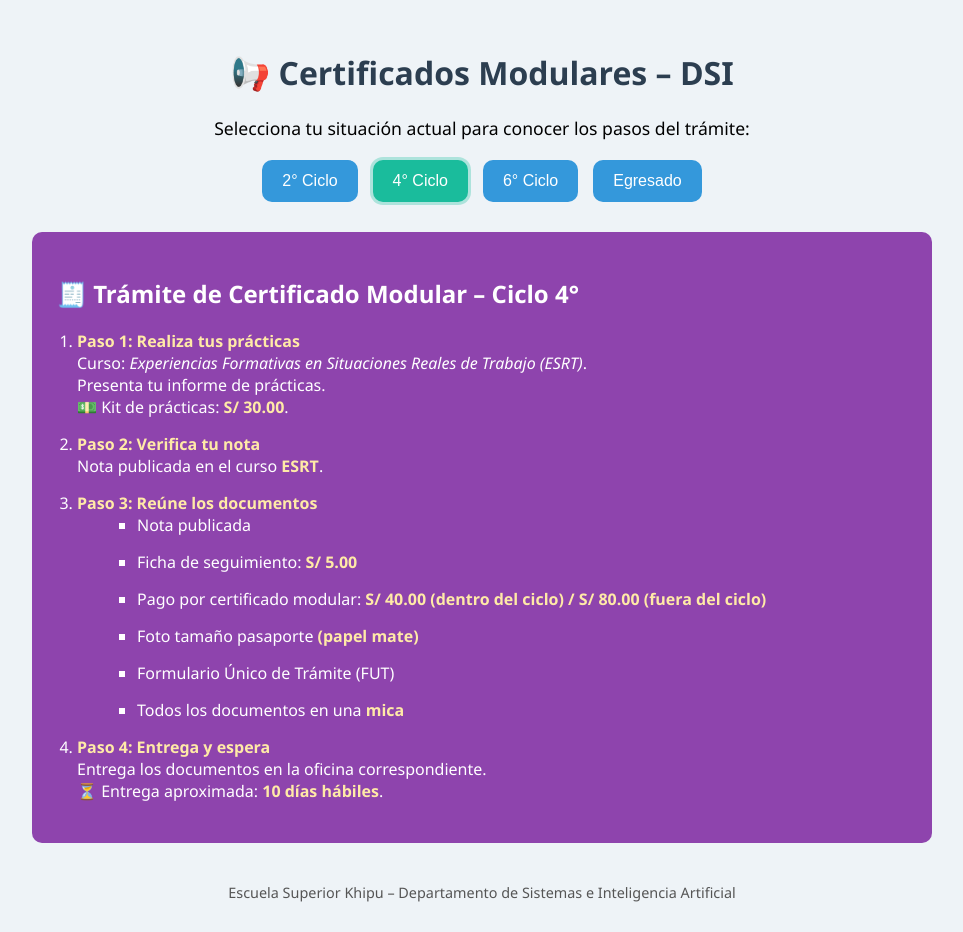
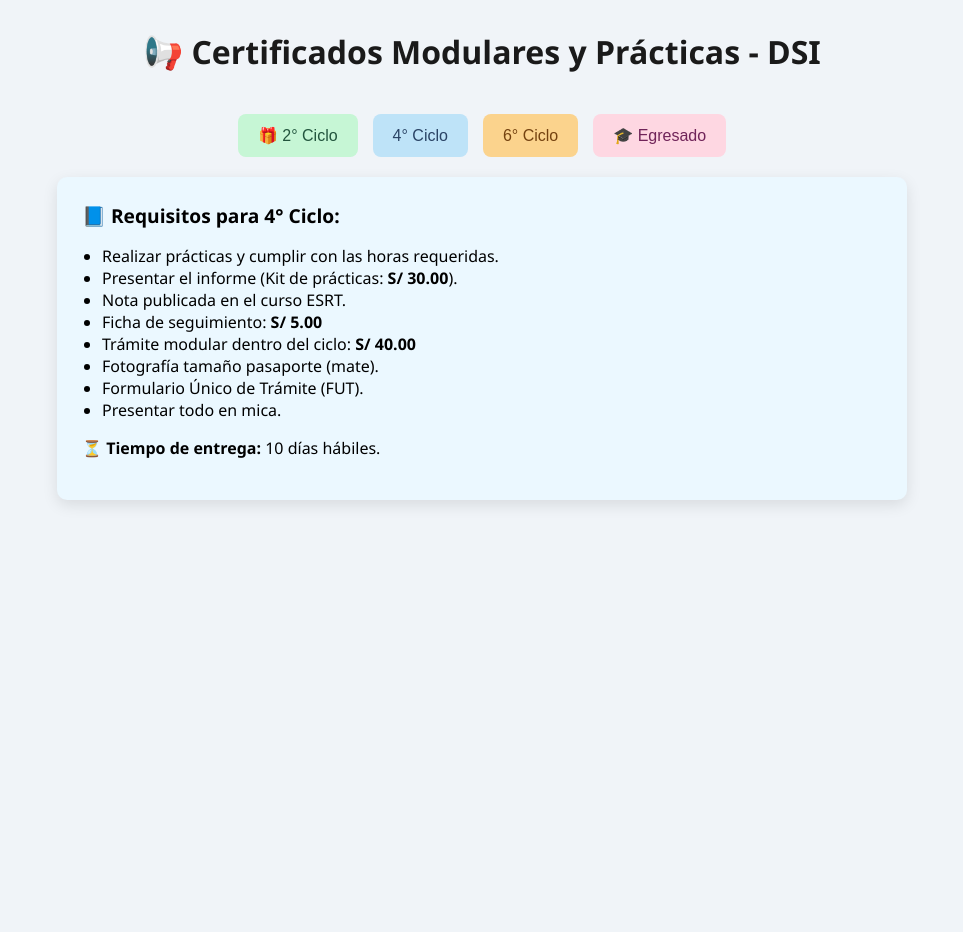
Before and after one commit to cristianloa/modulares, a plain HTML site: page index.html in a window 1280 px wide. Both pictures are taken after a click on the button "4° Ciclo". Shown: the whole page, without its empty margins (158-1121 px from the left). After the commit the page ends 800 px from the top, so only its background shows below. Drawn offline with Linux system fonts and the light colour scheme.

Commit message:
Update contenido variable index.html

```diff
--- a/index.html
+++ b/index.html
@@ -1,193 +1,192 @@
 <!DOCTYPE html>
 <html lang="es">
 <head>
-  <meta charset="UTF-8">
-  <meta name="viewport" content="width=device-width, initial-scale=1.0">
-  <title>Certificados Modulares – DSI</title>
+  <meta charset="UTF-8" />
+  <meta name="viewport" content="width=device-width, initial-scale=1.0"/>
+  <title>Certificados Modulares - DSI</title>
   <style>
     body {
       font-family: 'Segoe UI', sans-serif;
-      background: #eef3f7;
+      background-color: #f0f4f8;
       margin: 0;
-      padding: 30px;
-      max-width: 900px;
-      margin: auto;
+      padding: 0;
+      display: flex;
+      flex-direction: column;
+      align-items: center;
+      min-height: 100vh;
     }
 
     h1 {
-      text-align: center;
-      color: #2c3e50;
+      color: #1a1a1a;
+      margin-top: 30px;
     }
 
-    .intro {
-      text-align: center;
-      margin-bottom: 20px;
-      font-size: 1.1rem;
-    }
-
-    .botones-ciclos {
+    .selector {
+      margin: 20px 0;
       display: flex;
-      justify-content: center;
       gap: 15px;
-      margin-bottom: 30px;
       flex-wrap: wrap;
     }
 
-    .btn-ciclo {
+    .selector button {
       padding: 12px 20px;
       font-size: 1rem;
       border: none;
-      border-radius: 10px;
+      border-radius: 8px;
       cursor: pointer;
-      background-color: #3498db;
-      color: white;
-      transition: background-color 0.3s ease;
+      transition: background-color 0.3s, transform 0.2s;
     }
 
-    .btn-ciclo:hover {
-      background-color: #2c80b4;
+    .selector button:hover {
+      transform: scale(1.05);
     }
 
-    .btn-ciclo.activo {
-      background-color: #1abc9c;
-      box-shadow: 0 0 0 3px rgba(26, 188, 156, 0.3);
+    .selector .ciclo2 {
+      background-color: #c6f6d5;
+      color: #22543d;
     }
 
-    .card {
-      border-radius: 10px;
-      padding: 25px;
-      color: white;
-      margin-top: 20px;
+    .selector .ciclo4 {
+      background-color: #bee3f8;
+      color: #2a4365;
     }
 
-    .ciclo-2 { background-color: #16a085; }
-    .ciclo-4 { background-color: #8e44ad; }
-    .ciclo-6 { background-color: #e67e22; }
-    .egresado { background-color: #2c3e50; }
+    .selector .ciclo6 {
+      background-color: #fbd38d;
+      color: #744210;
+    }
 
-    ol {
+    .selector .egresado {
+      background-color: #fed7e2;
+      color: #702459;
+    }
+
+    .content {
+      background-color: white;
+      width: 90%;
+      max-width: 800px;
+      padding: 25px;
+      margin-bottom: 40px;
+      border-radius: 10px;
+      box-shadow: 0 5px 15px rgba(0,0,0,0.1);
+      display: none;
+    }
+
+    .visible {
+      display: block;
+      animation: fadeIn 0.4s ease-in-out;
+    }
+
+    @keyframes fadeIn {
+      from { opacity: 0; transform: translateY(10px); }
+      to { opacity: 1; transform: translateY(0); }
+    }
+
+    .title {
+      font-weight: bold;
+      margin-bottom: 15px;
+      font-size: 1.2rem;
+    }
+
+    ul {
       padding-left: 20px;
     }
 
-    li {
-      margin-bottom: 15px;
-    }
-
-    ul {
-      list-style-type: square;
-      margin-left: 20px;
-    }
-
-    strong {
-      color: #ffeaa7;
-    }
-
-    .footer {
-      margin-top: 40px;
-      text-align: center;
-      color: #555;
-      font-size: 0.9rem;
-    }
-
-    @media (max-width: 600px) {
-      .btn-ciclo {
-        width: 100%;
-        margin-bottom: 10px;
-        text-align: center;
-      }
-
-      .botones-ciclos {
-        flex-direction: column;
-        align-items: center;
-      }
-
-      body {
-        padding: 20px;
-      }
+    .promo {
+      font-weight: bold;
+      color: #2f855a;
+      margin-top: 15px;
     }
   </style>
 </head>
 <body>
+  <h1>📢 Certificados Modulares y Prácticas - DSI</h1>
 
-  <h1>📢 Certificados Modulares – DSI</h1>
-  <p class="intro">Selecciona tu situación actual para conocer los pasos del trámite:</p>
-
-  <div class="botones-ciclos">
-    <button class="btn-ciclo" onclick="mostrarInfo(this, 2)">2° Ciclo</button>
-    <button class="btn-ciclo" onclick="mostrarInfo(this, 4)">4° Ciclo</button>
-    <button class="btn-ciclo" onclick="mostrarInfo(this, 6)">6° Ciclo</button>
-    <button class="btn-ciclo" onclick="mostrarInfo(this, 'egresado')">Egresado</button>
+  <div class="selector">
+    <button class="ciclo2" onclick="mostrarContenido('ciclo2')">🎁 2° Ciclo</button>
+    <button class="ciclo4" onclick="mostrarContenido('ciclo4')">4° Ciclo</button>
+    <button class="ciclo6" onclick="mostrarContenido('ciclo6')">6° Ciclo</button>
+    <button class="egresado" onclick="mostrarContenido('egresado')">🎓 Egresado</button>
   </div>
 
-  <div id="resultado" class="content"></div>
-
-  <div class="footer">
-    Escuela Superior Khipu – Departamento de Sistemas e Inteligencia Artificial
-  </div>
+  <div id="contenido" class="content"></div>
 
   <script>
-    function mostrarInfo(boton, opcion) {
-      const resultado = document.getElementById('resultado');
-      const botones = document.querySelectorAll('.btn-ciclo');
+    const contenido = document.getElementById("contenido");
 
-      // Resetear clase activa
-      botones.forEach(btn => btn.classList.remove('activo'));
-      boton.classList.add('activo');
+    const data = {
+      ciclo2: `
+        <div class="title">🧾 Requisitos para 2° Ciclo:</div>
+        <ul>
+          <li>Realizar prácticas del ciclo y cumplir con las horas requeridas.</li>
+          <li>Presentar el informe (Kit de prácticas: <strong>S/ 30.00</strong>).</li>
+          <li>Tener la nota publicada en el curso de ESRT.</li>
+          <li>Ficha de seguimiento: <strong>S/ 5.00</strong></li>
+          <li>Trámite modular dentro del ciclo: <strong>S/ 40.00</strong></li>
+          <li>Foto tamaño pasaporte (mate).</li>
+          <li>Formulario Único de Trámite (FUT).</li>
+          <li>Presentar todo en mica.</li>
+        </ul>
+        <div class="promo">🎁 ¡Promoción especial para alumnos del 2° ciclo! Consulta en Secretaría Académica.</div>
+        <p><strong>⏳ Tiempo de entrega:</strong> 10 días hábiles.</p>
+      `,
+      ciclo4: `
+        <div class="title">📘 Requisitos para 4° Ciclo:</div>
+        <ul>
+          <li>Realizar prácticas y cumplir con las horas requeridas.</li>
+          <li>Presentar el informe (Kit de prácticas: <strong>S/ 30.00</strong>).</li>
+          <li>Nota publicada en el curso ESRT.</li>
+          <li>Ficha de seguimiento: <strong>S/ 5.00</strong></li>
+          <li>Trámite modular dentro del ciclo: <strong>S/ 40.00</strong></li>
+          <li>Fotografía tamaño pasaporte (mate).</li>
+          <li>Formulario Único de Trámite (FUT).</li>
+          <li>Presentar todo en mica.</li>
+        </ul>
+        <p><strong>⏳ Tiempo de entrega:</strong> 10 días hábiles.</p>
+      `,
+      ciclo6: `
+        <div class="title">📗 Requisitos para 6° Ciclo:</div>
+        <ul>
+          <li>Finalizar todas las prácticas del programa.</li>
+          <li>Presentar el informe final (Kit de prácticas: <strong>S/ 30.00</strong>).</li>
+          <li>Nota publicada en ESRT.</li>
+          <li>Ficha de seguimiento: <strong>S/ 5.00</strong></li>
+          <li>Trámite modular dentro del ciclo: <strong>S/ 40.00</strong></li>
+          <li>Foto tamaño pasaporte (mate).</li>
+          <li>Formulario Único de Trámite (FUT).</li>
+          <li>Presentar todo en mica.</li>
+        </ul>
+        <p><strong>⏳ Tiempo de entrega:</strong> 10 días hábiles.</p>
+      `,
+      egresado: `
+        <div class="title">🎓 Requisitos para Egresados:</div>
+        <ul>
+          <li>Haber culminado todos los ciclos y prácticas.</li>
+          <li>Informe completo (Kit de prácticas: <strong>S/ 30.00</strong>).</li>
+          <li>Nota publicada en ESRT.</li>
+          <li>Ficha de seguimiento: <strong>S/ 20.00</strong></li>
+          <li>Trámite modular como egresado: <strong>S/ 100.00</strong></li>
+          <li>Fotografía tamaño pasaporte (mate).</li>
+          <li>Formulario Único de Trámite (FUT).</li>
+          <li>Presentar todo en mica.</li>
+        </ul>
+        <p><strong>⏳ Tiempo de entrega:</strong> 10 días hábiles.</p>
+      `
+    };
 
-      let html = '';
-      let clase = '';
-      let titulo = '';
-      let tipo = '';
-      let ficha = '';
-      let pago = '';
+    function mostrarContenido(ciclo) {
+      contenido.innerHTML = data[ciclo];
+      contenido.classList.add("visible");
 
-      if (opcion === 'egresado') {
-        clase = 'egresado';
-        titulo = 'Trámite de Certificados Modulares – Egresado';
-        tipo = 'Egresado';
-        ficha = 'S/ 20.00';
-        pago = 'S/ 100.00 por cada módulo (2°, 4° y 6°)';
-      } else {
-        clase = 'ciclo-' + opcion;
-        titulo = `Trámite de Certificado Modular – Ciclo ${opcion}°`;
-        tipo = 'Alumno Regular';
-        ficha = 'S/ 5.00';
-        pago = 'S/ 40.00 (dentro del ciclo) / S/ 80.00 (fuera del ciclo)';
-      }
-
-      html = `
-        <div class="card ${clase}">
-          <h2>🧾 ${titulo}</h2>
-          <ol>
-            <li><strong>Paso 1: Realiza tus prácticas</strong><br>
-              Curso: <em>Experiencias Formativas en Situaciones Reales de Trabajo (ESRT)</em>.<br>
-              Presenta tu informe de prácticas.<br>
-              💵 Kit de prácticas: <strong>S/ 30.00</strong>.
-            </li>
-            <li><strong>Paso 2: Verifica tu nota</strong><br>
-              Nota publicada en el curso <strong>ESRT</strong>.
-            </li>
-            <li><strong>Paso 3: Reúne los documentos</strong>
-              <ul>
-                <li>Nota publicada</li>
-                <li>Ficha de seguimiento: <strong>${ficha}</strong></li>
-                <li>Pago por certificado modular: <strong>${pago}</strong></li>
-                <li>Foto tamaño pasaporte <strong>(papel mate)</strong></li>
-                <li>Formulario Único de Trámite (FUT)</li>
-                <li>Todos los documentos en una <strong>mica</strong></li>
-              </ul>
-            </li>
-            <li><strong>Paso 4: Entrega y espera</strong><br>
-              Entrega los documentos en la oficina correspondiente.<br>
-              ⏳ Entrega aproximada: <strong>10 días hábiles</strong>.
-            </li>
-          </ol>
-        </div>
-      `;
-
-      resultado.innerHTML = html;
+      // Cambiar fondo del contenido según el ciclo
+      const fondo = {
+        ciclo2: '#f0fff4',
+        ciclo4: '#ebf8ff',
+        ciclo6: '#fffaf0',
+        egresado: '#fff5f7'
+      };
+      contenido.style.backgroundColor = fondo[ciclo];
     }
   </script>
-
 </body>
 </html>
```
